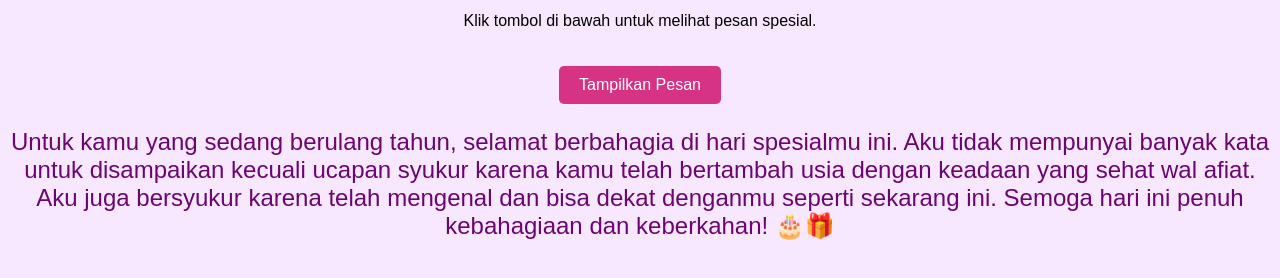
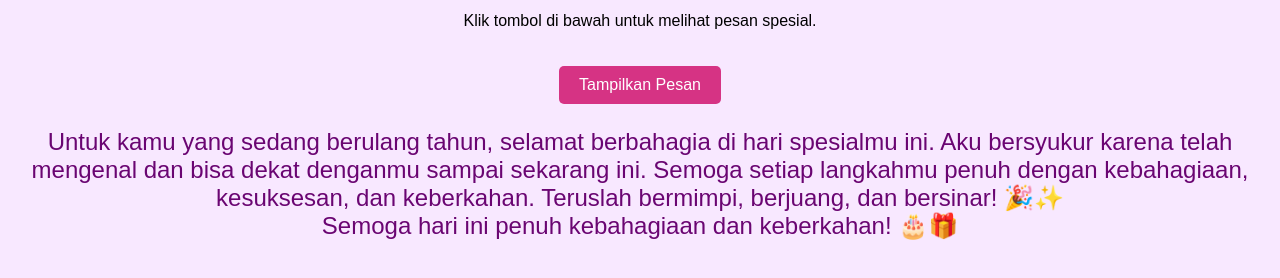
Before and after one commit to arianata123/happy, a plain HTML site: page index.html in a window 1280 px wide. Both pictures are taken after a click on the button "Tampilkan Pesan". Shown: the part 126-404 px from the top of the page. Drawn offline with Linux system fonts and the light colour scheme.

Commit message:
Update index.html

```diff
--- a/index.html
+++ b/index.html
@@ -44,7 +44,7 @@
         <h1>🎉 Selamat Ulang Tahun Helga Liora! 🎉</h1>
         <p>Klik tombol di bawah untuk melihat pesan spesial.</p>
         <button class="btn" onclick="showMessage()">Tampilkan Pesan</button>
-        <p id="message">Untuk kamu yang sedang berulang tahun, selamat berbahagia di hari spesialmu ini. Aku tidak mempunyai banyak kata untuk disampaikan kecuali ucapan syukur karena kamu telah bertambah usia dengan keadaan yang sehat wal afiat. Aku juga bersyukur karena telah mengenal dan bisa dekat denganmu seperti sekarang ini. Semoga hari ini penuh kebahagiaan dan keberkahan! 🎂🎁
+        <p id="message">Untuk kamu yang sedang berulang tahun, selamat berbahagia di hari spesialmu ini. Aku bersyukur karena telah mengenal dan bisa dekat denganmu sampai sekarang ini. Semoga setiap langkahmu penuh dengan kebahagiaan, kesuksesan, dan keberkahan. Teruslah bermimpi, berjuang, dan bersinar! 🎉✨ <br> Semoga hari ini penuh kebahagiaan dan keberkahan! 🎂🎁
         </p>
 
     </div>
```
